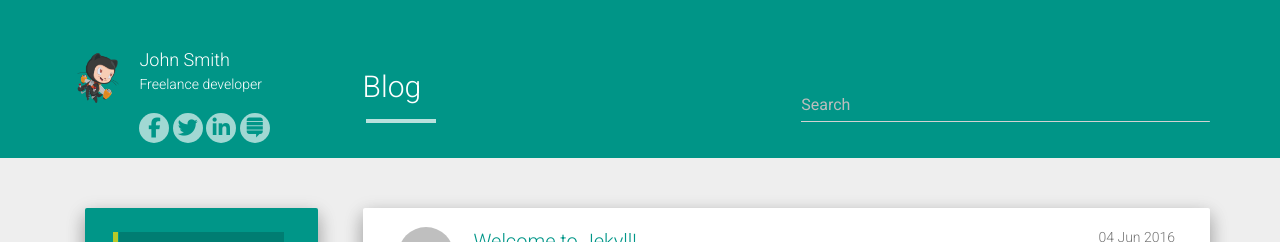
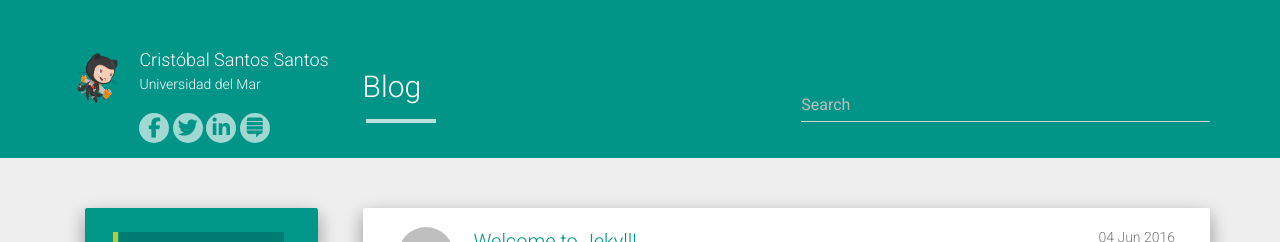
Before and after one commit to css-umar/Programacion, a Jekyll site: the page built from index.html, in a window 1280 px wide. Shown: the top 242 px of the page. Built offline with Jekyll 4.4.1, drawn with Linux system fonts in a browser that asks for light colours; nearby versions of some CDN libraries; the list of posts is cut into pages by our own code.

Commit message:
Update _config.yml

```diff
--- a/_config.yml
+++ b/_config.yml
@@ -1,9 +1,9 @@
-title: John Smith
+title: Cristóbal Santos Santos
 description: My Personal Blog
-author: John Smith
+author: Cristóbal Santos Santos
 logo: /hcz-jekyll-blog/static/img/avatar.png
 github: https://github.com/codeasashu
-about: Freelance developer
+about: Universidad del Mar
 
 baseurl: "https://codeasashu.github.io/hcz-jekyll-blog"
 url: "https://codeasashu.github.io/hcz-jekyll-blog"
```
